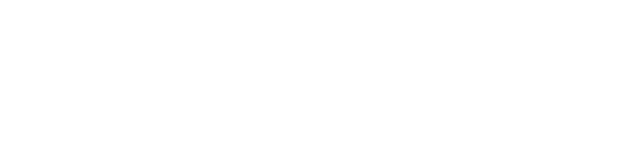
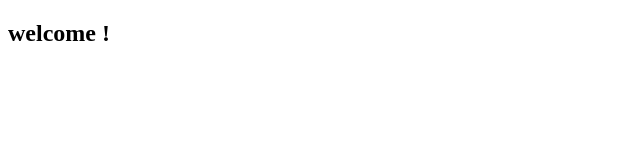
Before and after one commit to NasKhalil/projetM, a plain HTML site: page index.html in a window 1280 px wide. Shown: the whole page, without its empty margins (0-640 px from the left). Drawn offline with Linux system fonts and the light colour scheme.

Commit message:
step1 step

```diff
--- a/index.html
+++ b/index.html
@@ -22,5 +22,10 @@
 
     -->
     <script  src="js/index.js"></script>
+
+    <section id="welcome-section">
+
+      <h1>welcome !</h1>
+    </section>
   </body>
 </html>
```
